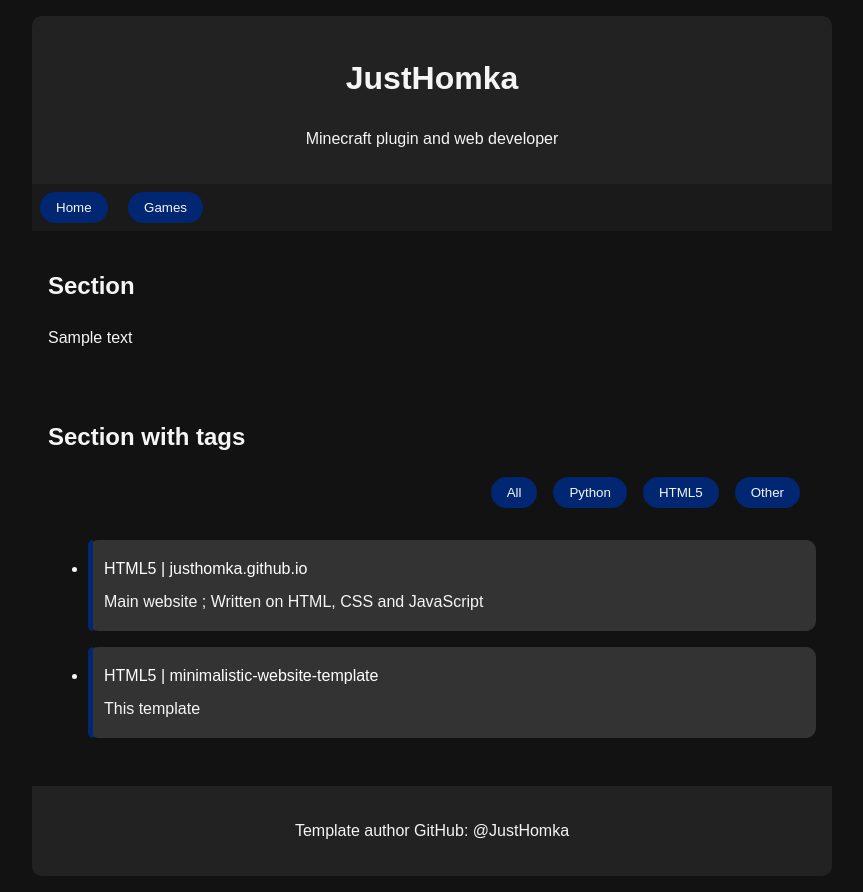
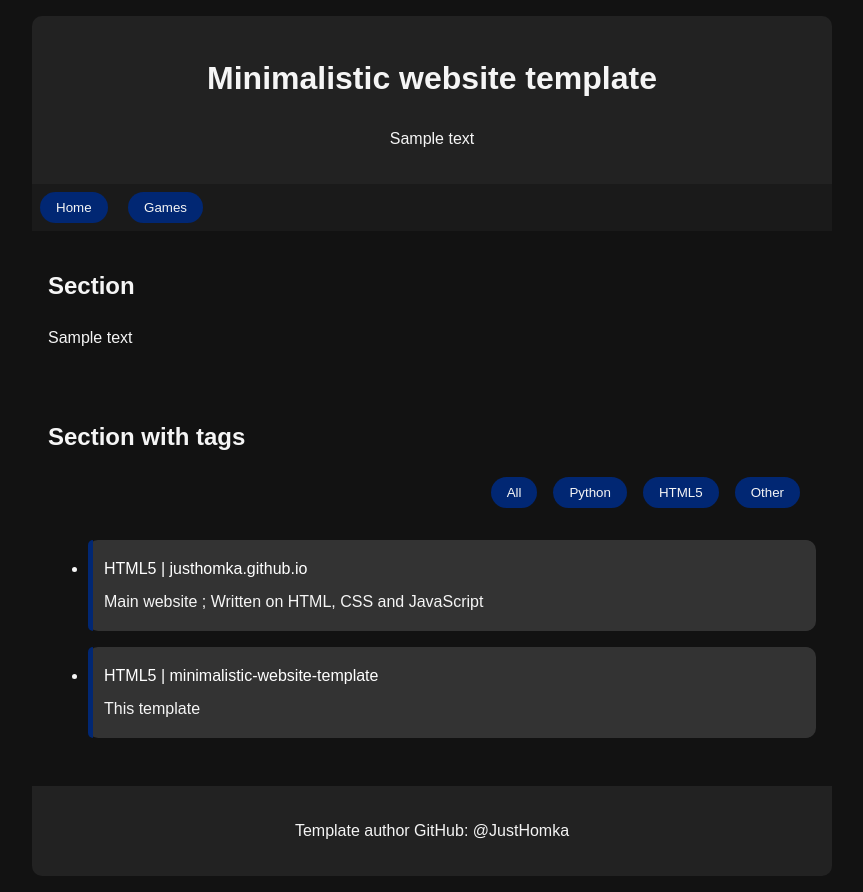
Before and after one commit to JustHomka/minimalistic-website-template, a plain HTML site: page index.html in a window 1280 px wide. Shown: the whole page, without its empty margins (208-1071 px from the left). Drawn offline with Linux system fonts and the light colour scheme.

Commit message:
Update index.html

```diff
--- a/index.html
+++ b/index.html
@@ -9,8 +9,8 @@
 <body>
     <div class="container">
         <header>
-            <h1>JustHomka</h1>
-            <p>Minecraft plugin and web developer</p>
+            <h1>Minimalistic website template</h1>
+            <p>Sample text</p>
         </header>
         <nav>
             <button class="nav-buttons" onclick="redirecttohome()">Home</button>
```
